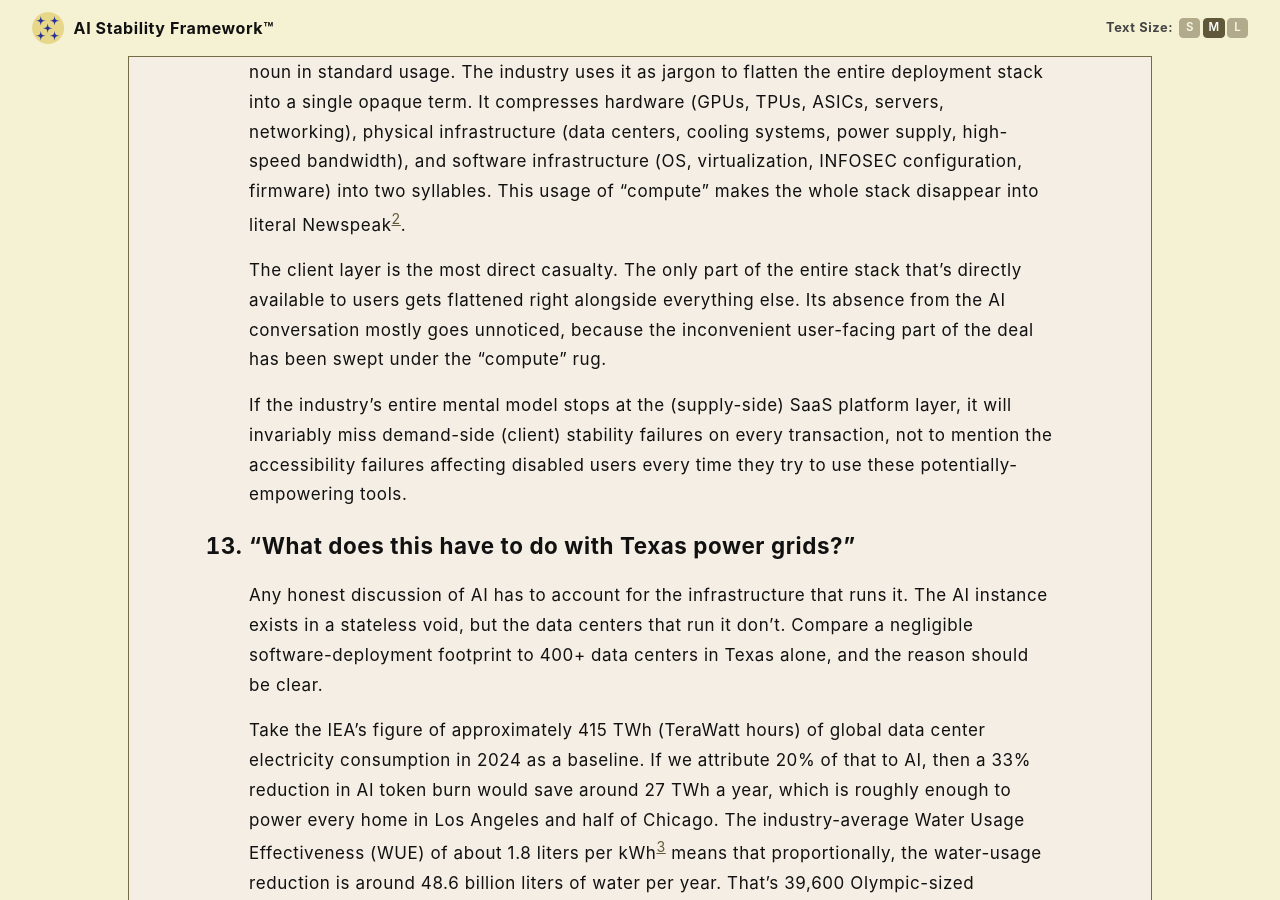
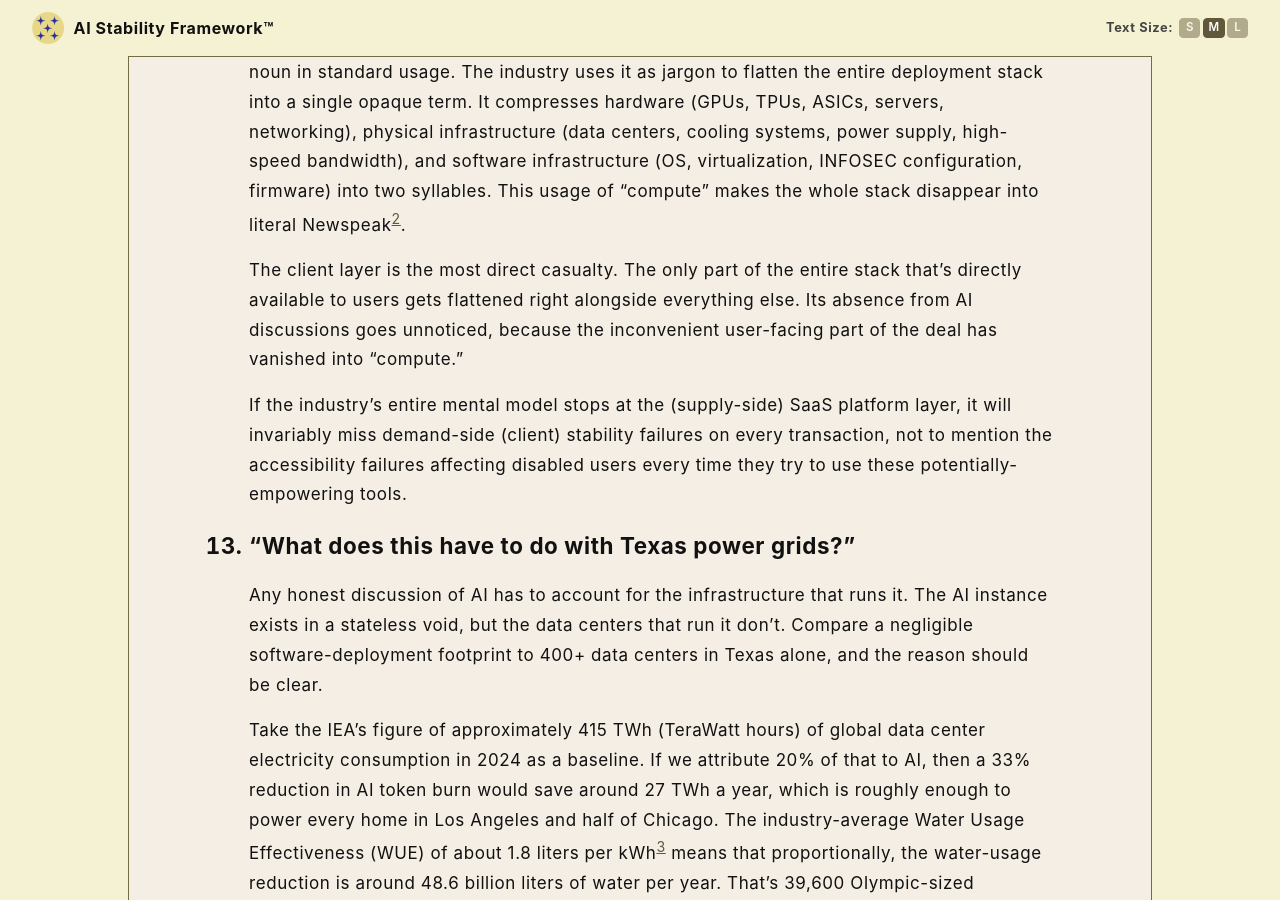
Before and after one commit to rojaslen/AISF-WEB, a Jekyll site: the page built from epilogue.md, in a window 1280 px wide and 900 px high, scrolled down 6008 px. Built offline with Jekyll 4.4.1, drawn with Linux system fonts in a browser that asks for light colours; some web fonts are replaced.

Commit message:
Update epilogue.md

```diff
--- a/epilogue.md
+++ b/epilogue.md
@@ -106,7 +106,7 @@ main ol > li::marker { font-size: 1.4rem; font-weight: 700; }
 
     The word "compute" is primarily defined as a verb *(1<sup>st</sup> person sing., infin.)*. The word is not a noun in standard usage. The industry uses it as jargon to flatten the entire deployment stack into a single opaque term. It compresses hardware (GPUs, TPUs, ASICs, servers, networking), physical infrastructure (data centers, cooling systems, power supply, high-speed bandwidth), and software infrastructure (OS, virtualization, INFOSEC configuration, firmware) into two syllables. This usage of "compute" makes the whole stack disappear into literal Newspeak[^Fa].
 
-    The client layer is the most direct casualty. The only part of the entire stack that's directly available to users gets flattened right alongside everything else. Its absence from the AI conversation mostly goes unnoticed, because the inconvenient user-facing part of the deal has been swept under the "compute" rug.
+    The client layer is the most direct casualty. The only part of the entire stack that's directly available to users gets flattened right alongside everything else. Its absence from AI discussions goes unnoticed, because the inconvenient user-facing part of the deal has vanished into "compute."
 
     If the industry's entire mental model stops at the (supply-side) SaaS platform layer, it will invariably miss demand-side (client) stability failures on every transaction, not to mention the accessibility failures affecting disabled users every time they try to use these potentially-empowering tools.
 
```
